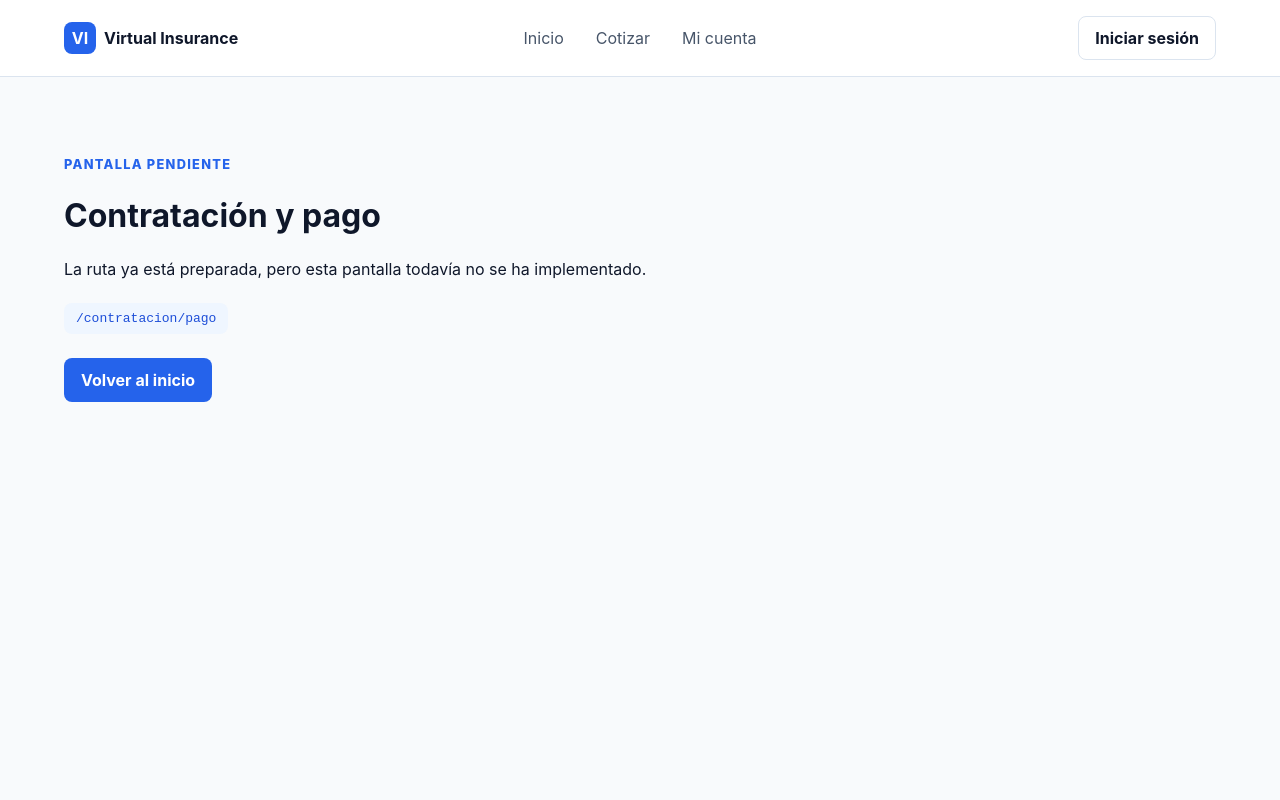
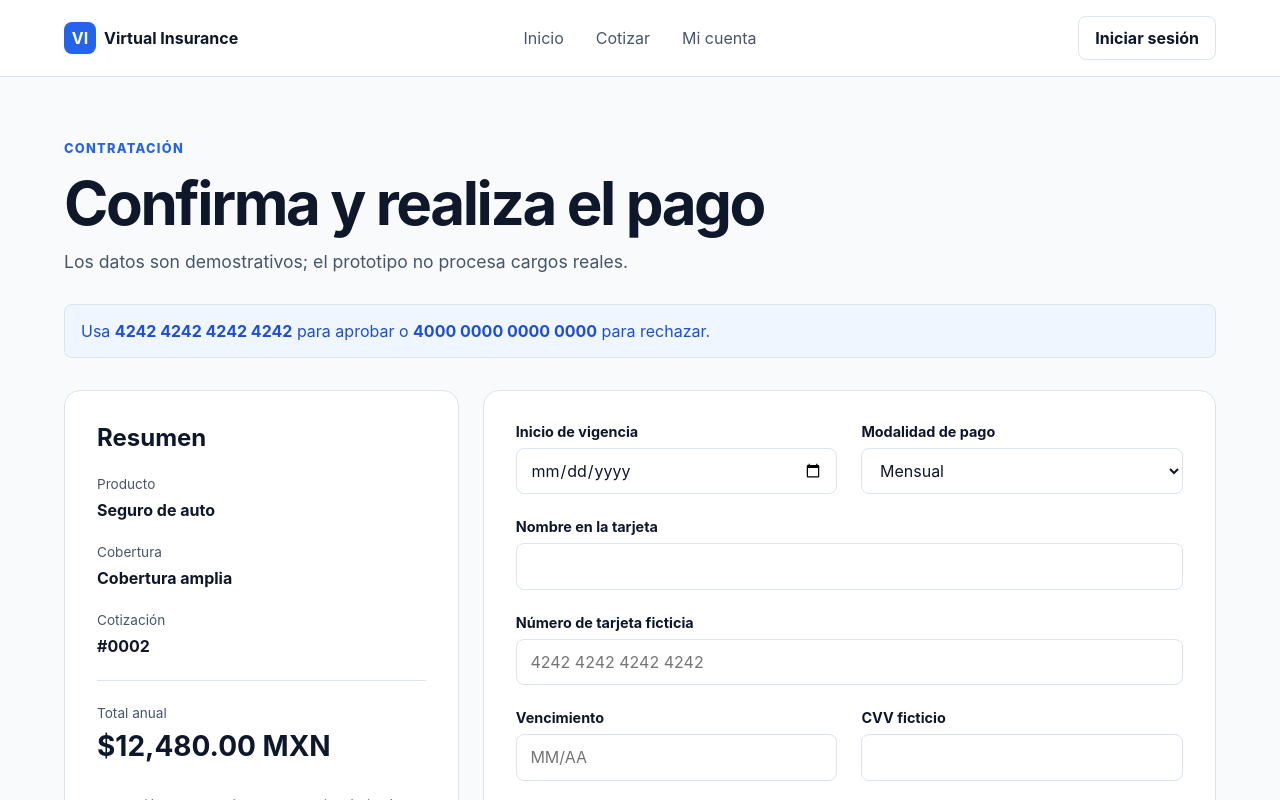
Before and after one commit to olveratrech/virtual-insurance-nedw, a React (Vite) app in the folder frontend/: page /contratacion/pago in a window 1280 px wide. Shown: the top 800 px of the page. Built offline with nearby package versions, Linux system fonts and the light colour scheme.

Commit message:
feat: implementar contratacion y pago simulado

```diff
--- a/frontend/src/app/AppRouter.jsx
+++ b/frontend/src/app/AppRouter.jsx
@@ -7,6 +7,7 @@ import HomePage from '../pages/HomePage/HomePage.jsx'
 import AutoQuotePage from '../pages/AutoQuotePage/AutoQuotePage.jsx'
 import MedicalQuotePage from '../pages/MedicalQuotePage/MedicalQuotePage.jsx'
 import QuoteResultPage from '../pages/QuoteResultPage/QuoteResultPage.jsx'
+import PaymentPage from '../pages/PaymentPage/PaymentPage.jsx'
 
 function AppRouter() {
   return (
@@ -20,7 +21,7 @@ function AppRouter() {
           <Route path="cotizar/medico" element={<MedicalQuotePage />} />
           <Route path="cotizaciones/aprobada" element={<QuoteResultPage outcome="approved" />} />
           <Route path="cotizaciones/rechazada" element={<QuoteResultPage outcome="rejected" />} />
-          <Route path="contratacion/pago" element={<ComingSoonPage title="Contratación y pago" />} />
+          <Route path="contratacion/pago" element={<PaymentPage />} />
           <Route path="polizas/:polizaId" element={<ComingSoonPage title="Detalle de póliza" />} />
           <Route path="polizas/:polizaId/cancelacion" element={<ComingSoonPage title="Solicitud de cancelación" />} />
           <Route path="*" element={<ComingSoonPage title="Página no encontrada" />} />
--- /dev/null
+++ b/frontend/src/components/payment/PaymentForm/PaymentForm.css
@@ -0,0 +1,5 @@
+.payment-form { background: var(--color-surface); border: 1px solid var(--color-border); border-radius: var(--radius-lg); display: grid; gap: var(--space-lg); padding: var(--space-xl); }
+.payment-form__grid { display: grid; gap: var(--space-lg); grid-template-columns: repeat(2, minmax(0, 1fr)); }
+.payment-form__actions { display: flex; flex-wrap: wrap; gap: var(--space-md); }
+.payment-form__error { background: var(--color-danger-soft); border: 1px solid #fca5a5; border-radius: var(--radius-sm); color: var(--color-danger); margin: 0; padding: var(--space-md); }
+@media (max-width: 620px) { .payment-form__grid { grid-template-columns: 1fr; } }
--- /dev/null
+++ b/frontend/src/components/payment/PaymentForm/PaymentForm.jsx
@@ -0,0 +1,60 @@
+import { useState } from 'react'
+import { Link } from 'react-router-dom'
+import CheckboxField from '../../ui/CheckboxField/CheckboxField.jsx'
+import FormField from '../../ui/FormField/FormField.jsx'
+import SelectField from '../../ui/SelectField/SelectField.jsx'
+import './PaymentForm.css'
+
+const initialValues = { coverageStart: '', paymentMode: 'MONTHLY', cardholderName: '', cardNumber: '', expiration: '', cvv: '', acceptsTerms: false }
+
+function PaymentForm({ onPay, paymentError }) {
+  const [values, setValues] = useState(initialValues)
+  const [errors, setErrors] = useState({})
+
+  function updateField(event) {
+    const { name, type, checked, value } = event.target
+    setValues((current) => ({ ...current, [name]: type === 'checkbox' ? checked : value }))
+  }
+
+  function handleSubmit(event) {
+    event.preventDefault()
+    const errorsFound = {}
+    const normalizedCard = values.cardNumber.replace(/\s/g, '')
+    if (!values.coverageStart) errorsFound.coverageStart = 'Selecciona el inicio de vigencia.'
+    if (!values.cardholderName.trim()) errorsFound.cardholderName = 'Ingresa el nombre de la tarjeta.'
+    if (!/^\d{16}$/.test(normalizedCard)) errorsFound.cardNumber = 'Ingresa 16 dígitos.'
+    if (!/^(0[1-9]|1[0-2])\/\d{2}$/.test(values.expiration)) errorsFound.expiration = 'Utiliza el formato MM/AA.'
+    if (!/^\d{3}$/.test(values.cvv)) errorsFound.cvv = 'Ingresa 3 dígitos.'
+    if (!values.acceptsTerms) errorsFound.acceptsTerms = 'Debes aceptar los términos para continuar.'
+    setErrors(errorsFound)
+    if (Object.keys(errorsFound).length === 0) onPay(values)
+  }
+
+  return (
+    <form className="payment-form" onSubmit={handleSubmit} noValidate>
+      <div className="payment-form__grid">
+        <FormField id="coverage-start" label="Inicio de vigencia" name="coverageStart" type="date" value={values.coverageStart} onChange={updateField} error={errors.coverageStart} />
+        <SelectField id="payment-mode" label="Modalidad de pago" name="paymentMode" value={values.paymentMode} onChange={updateField}>
+          <option value="MONTHLY">Mensual</option><option value="ANNUAL">Anual</option>
+        </SelectField>
+      </div>
+      <FormField id="cardholder-name" label="Nombre en la tarjeta" name="cardholderName" autoComplete="cc-name" value={values.cardholderName} onChange={updateField} error={errors.cardholderName} />
+      <FormField id="card-number" label="Número de tarjeta ficticia" name="cardNumber" inputMode="numeric" autoComplete="cc-number" placeholder="4242 4242 4242 4242" value={values.cardNumber} onChange={updateField} error={errors.cardNumber} />
+      <div className="payment-form__grid">
+        <FormField id="card-expiration" label="Vencimiento" name="expiration" autoComplete="cc-exp" placeholder="MM/AA" value={values.expiration} onChange={updateField} error={errors.expiration} />
+        <FormField id="card-cvv" label="CVV ficticio" name="cvv" type="password" inputMode="numeric" autoComplete="cc-csc" value={values.cvv} onChange={updateField} error={errors.cvv} />
+      </div>
+      <div>
+        <CheckboxField id="payment-terms" name="acceptsTerms" checked={values.acceptsTerms} onChange={updateField} label="Acepto términos, condiciones y aviso de privacidad" />
+        {errors.acceptsTerms && <p className="form-field__error">{errors.acceptsTerms}</p>}
+      </div>
+      {paymentError && <p className="payment-form__error" role="alert">{paymentError}</p>}
+      <div className="payment-form__actions">
+        <Link className="button button--secondary" to="/cotizaciones/aprobada">Volver</Link>
+        <button className="button button--primary" type="submit">Pagar y emitir póliza</button>
+      </div>
+    </form>
+  )
+}
+
+export default PaymentForm
--- /dev/null
+++ b/frontend/src/components/payment/PaymentSummary/PaymentSummary.css
@@ -0,0 +1,9 @@
+.payment-summary { background: var(--color-surface); border: 1px solid var(--color-border); border-radius: var(--radius-lg); padding: var(--space-xl); }
+.payment-summary h2 { margin: 0 0 var(--space-lg); }
+.payment-summary dl { display: grid; gap: var(--space-lg); margin: 0; }
+.payment-summary dl > div { display: grid; gap: var(--space-sm); }
+.payment-summary dt { color: var(--color-text); font-size: 0.85rem; }
+.payment-summary dd { font-weight: 750; margin: 0; }
+.payment-summary__total { border-top: 1px solid var(--color-border); padding-top: var(--space-lg); }
+.payment-summary__total dd { font-size: 1.75rem; }
+.payment-summary > p { color: var(--color-text); font-size: 0.85rem; line-height: 1.5; margin: var(--space-xl) 0 0; }
--- /dev/null
+++ b/frontend/src/components/payment/PaymentSummary/PaymentSummary.jsx
@@ -0,0 +1,18 @@
+import './PaymentSummary.css'
+
+function PaymentSummary({ quote }) {
+  return (
+    <aside className="payment-summary" aria-labelledby="payment-summary-title">
+      <h2 id="payment-summary-title">Resumen</h2>
+      <dl>
+        <div><dt>Producto</dt><dd>{quote.productName}</dd></div>
+        <div><dt>Cobertura</dt><dd>{quote.coverageName}</dd></div>
+        <div><dt>Cotización</dt><dd>{quote.quoteNumber}</dd></div>
+        <div className="payment-summary__total"><dt>Total anual</dt><dd>{quote.annualCost}</dd></div>
+      </dl>
+      <p>Operación demostrativa. No se realizará ningún cargo real.</p>
+    </aside>
+  )
+}
+
+export default PaymentSummary
--- /dev/null
+++ b/frontend/src/mocks/paymentRules.js
@@ -0,0 +1,9 @@
+export function simulatePayment(cardNumber) {
+  const normalizedCardNumber = cardNumber.replace(/\s/g, '')
+
+  if (normalizedCardNumber === '4000000000000000') {
+    return { status: 'REJECTED', message: 'El pago fue rechazado por el simulador. No se emitió ninguna póliza.' }
+  }
+
+  return { status: 'APPROVED', authorizationCode: 'AUTH-260001' }
+}
--- /dev/null
+++ b/frontend/src/pages/PaymentPage/PaymentPage.css
@@ -0,0 +1,6 @@
+.payment-page { display: grid; gap: var(--space-xl); padding-bottom: 5rem; padding-top: 4rem; }
+.payment-page__heading h1 { font-size: clamp(2.25rem, 5vw, 3.75rem); letter-spacing: -0.04em; line-height: 1.05; margin: var(--space-md) 0; }
+.payment-page__heading > p:last-child { color: var(--color-text); font-size: 1.1rem; margin: 0; }
+.payment-demo-guide { background: var(--color-primary-soft); border: 1px solid var(--color-border); border-radius: var(--radius-sm); color: var(--color-primary-dark); padding: var(--space-md); }
+.payment-page__content { align-items: start; display: grid; gap: var(--space-lg); grid-template-columns: minmax(16rem, 0.7fr) minmax(0, 1.3fr); }
+@media (max-width: 800px) { .payment-page { padding-top: var(--space-xl); } .payment-page__content { grid-template-columns: 1fr; } }
--- /dev/null
+++ b/frontend/src/pages/PaymentPage/PaymentPage.jsx
@@ -0,0 +1,46 @@
+import { useState } from 'react'
+import { useLocation, useNavigate } from 'react-router-dom'
+import PaymentForm from '../../components/payment/PaymentForm/PaymentForm.jsx'
+import PaymentSummary from '../../components/payment/PaymentSummary/PaymentSummary.jsx'
+import { quoteResultData } from '../../mocks/quoteResultData.js'
+import { simulatePayment } from '../../mocks/paymentRules.js'
+import './PaymentPage.css'
+
+function PaymentPage() {
+  const location = useLocation()
+  const navigate = useNavigate()
+  const [paymentError, setPaymentError] = useState('')
+  const quoteType = location.state?.quoteType ?? 'AUTO'
+  const quote = location.state?.quote ?? quoteResultData[quoteType] ?? quoteResultData.AUTO
+
+  function handlePay(values) {
+    const result = simulatePayment(values.cardNumber)
+    if (result.status === 'REJECTED') {
+      setPaymentError(result.message)
+      return
+    }
+
+    navigate('/polizas/802145', {
+      state: { quoteType, quote, payment: { ...result, paymentMode: values.paymentMode, coverageStart: values.coverageStart } },
+    })
+  }
+
+  return (
+    <div className="payment-page page-container">
+      <header className="payment-page__heading">
+        <p className="eyebrow">Contratación</p>
+        <h1>Confirma y realiza el pago</h1>
+        <p>Los datos son demostrativos; el prototipo no procesa cargos reales.</p>
+      </header>
+      <aside className="payment-demo-guide" role="note">
+        Usa <strong>4242 4242 4242 4242</strong> para aprobar o <strong>4000 0000 0000 0000</strong> para rechazar.
+      </aside>
+      <div className="payment-page__content">
+        <PaymentSummary quote={quote} />
+        <PaymentForm onPay={handlePay} paymentError={paymentError} />
+      </div>
+    </div>
+  )
+}
+
+export default PaymentPage
```
Also changed, not shown: 1 other file (tests, documents, lock files or other folders).
